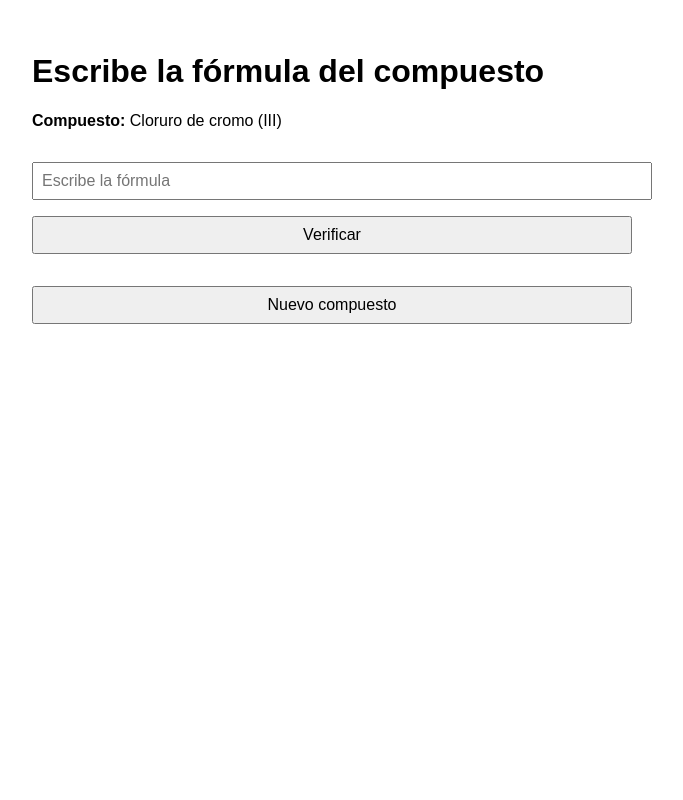
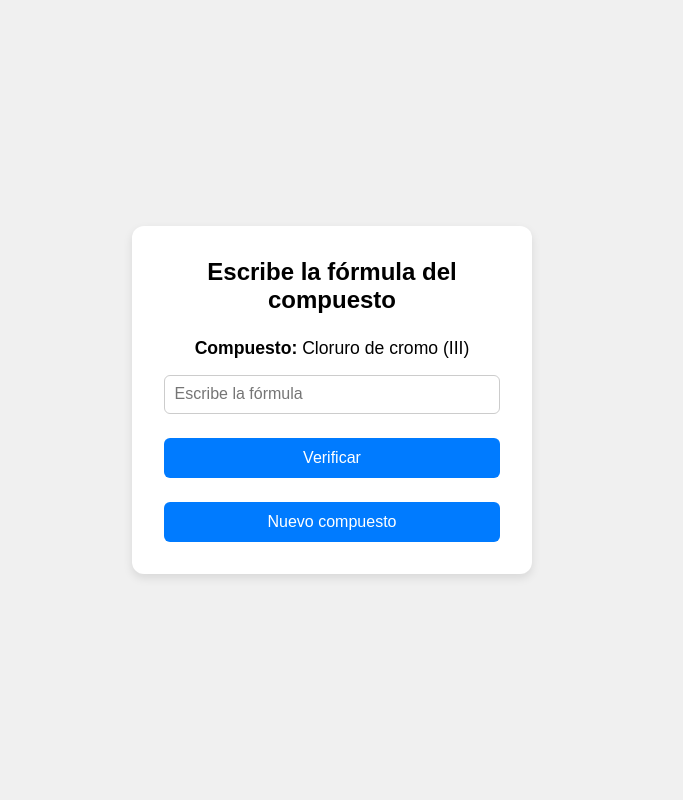
Before and after one commit to cen-ctrl/formulacion-quimica-pau, a Flask app: page / in a window 1280 px wide. Shown: the whole page, without its empty margins (308-991 px from the left). Run offline with Flask 3, Linux system fonts and the light colour scheme.

Commit message:
Cambio de CSS. Adaptación a formatos móviles.

```diff
--- a/static/styles.css
+++ b/static/styles.css
@@ -1,17 +1,78 @@
+/* Reset básico */
+* {
+  margin: 0;
+  padding: 0;
+  box-sizing: border-box;
+}
+
+html, body {
+  height: 100%;
+  width: 100%;
+  font-family: sans-serif;
+  background-color: #f0f0f0;
+}
+
+/* Centrado con flexbox */
 body {
-  font-family: sans-serif;
+  display: flex;
+  justify-content: center;
+  align-items: center;
+  padding: 1rem;
+}
+
+/* Contenedor principal */
+.container {
+  background: white;
+  width: 100%;
+  max-width: 400px;
   padding: 2rem;
-  max-width: 600px;
-  margin: auto;
+  border-radius: 12px;
+  box-shadow: 0 4px 10px rgba(0, 0, 0, 0.1);
+  text-align: center;
 }
-input, button {
-  padding: 0.5rem;
-  font-size: 1rem;
-  margin-top: 1rem;
-  width: 100%;
+
+/* Título */
+.container h1 {
+  font-size: 1.5rem;
+  margin-bottom: 1.5rem;
 }
+
+/* Texto y resultado */
+.container p {
+  margin-bottom: 1rem;
+  font-size: 1.1rem;
+}
+
 #resultado {
   margin-top: 1rem;
   font-weight: bold;
-  color: #007bff;
+  font-size: 1.1rem;
 }
+
+/* Input de respuesta */
+input[type="text"] {
+  width: 100%;
+  padding: 0.6rem;
+  font-size: 1rem;
+  margin-bottom: 1rem;
+  border: 1px solid #ccc;
+  border-radius: 6px;
+}
+
+/* Botones */
+button {
+  width: 100%;
+  padding: 0.7rem;
+  font-size: 1rem;
+  margin-top: 0.5rem;
+  border: none;
+  border-radius: 6px;
+  background-color: #007bff;
+  color: white;
+  cursor: pointer;
+  transition: background-color 0.2s;
+}
+
+button:hover {
+  background-color: #0056b3;
+}
--- a/templates/index.html
+++ b/templates/index.html
@@ -2,17 +2,20 @@
 <html lang="es">
 <head>
   <meta charset="UTF-8">
-  <title>Nombre a Fórmula</title>
+  <title>Formulación inorgánica - PAU</title>
+  <meta name="viewport" content="width=device-width, initial-scale=1.0, maximum-scale=1.0, user-scalable=no">
   <link rel="stylesheet" href="{{ url_for('static', filename='styles.css') }}">
 </head>
 <body>
+  <div class="container">
     <h1>Escribe la fórmula del compuesto</h1>
-  <div>
+    <div class="content">
       <p><strong>Compuesto:</strong> <span id="nombre-compuesto">Cargando...</span></p>
       <input type="text" id="respuesta" placeholder="Escribe la fórmula">
       <button onclick="verificarFormula()">Verificar</button>
       <div id="resultado"></div>
       <button onclick="obtenerNuevoNombre()">Nuevo compuesto</button>
+    </div>
   </div>
 
   <script>
@@ -39,6 +42,7 @@
         ? '✅ ¡Correcto!'
         : `❌ Incorrecto. Era: ${data.esperada}`;
     }
+
     document.addEventListener("DOMContentLoaded", () => {
       document.addEventListener('keydown', function(event) {
         const input = document.getElementById('respuesta');
@@ -52,8 +56,8 @@
           }
         }
       });
-    })
-    // Inicializar al cargar
+    });
+
     window.onload = obtenerNuevoNombre;
   </script>
 </body>
```
Lines whose indentation alone changed are shown as unchanged.
